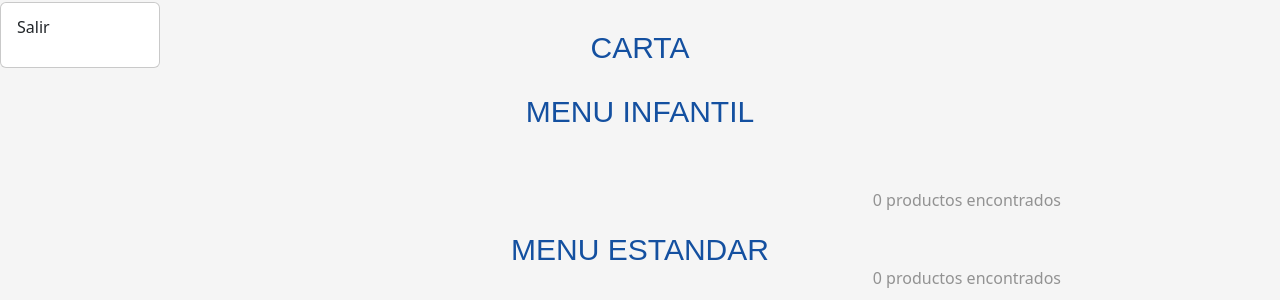
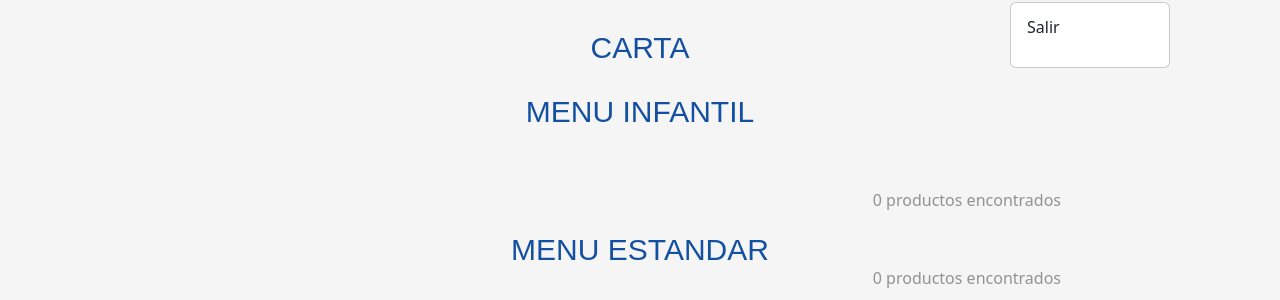
Before and after one commit to Andreulinares/testLinares, a PHP site: page /Foodrus/views/carta.php in a window 1280 px wide, after a click that opens the changed part. Shown: the part 83-383 px from the top of the page. Run offline with PHP 8.4, Linux system fonts and the light colour scheme; the visitor is signed in with stand-in values (Sample User, id 1); tables that the repository leaves empty or names only in its code hold one stand-in row (values such as "Sample post"); data that the repository does not hold is empty.

Commit message:
ajustes login

```diff
--- a/Foodrus/assets/css/carta.css
+++ b/Foodrus/assets/css/carta.css
@@ -251,6 +251,12 @@ header svg{
     background-color: #1450A0;
 }
 
+/* DESPLEGABLE MI CUENTA */
+
+ul.dropdown-menu.show{
+    left: 1010px;
+}
+
 /* VENTANA EMERGENTE CARRITO */
 
 #ventana{
--- a/Foodrus/assets/css/full_estil.css
+++ b/Foodrus/assets/css/full_estil.css
@@ -279,6 +279,12 @@ svg{
     height: 160px;
 }
 
+/* DESPLEGABLE MI CUENTA */
+
+ul.dropdown-menu.show{
+    left: 1010px;
+}
+
 /* VENTANA EMERGENTE CARRITO */
 
 #ventana{
--- a/Foodrus/views/Inicio.php
+++ b/Foodrus/views/Inicio.php
@@ -66,7 +66,7 @@ session_start();
                     </a>
                     <?php
                     if (isset($_SESSION['user_email'])) : ?>
-                    <ul class="dropdown-menu" aria-labelledby="navbarDropdownInicio">
+                    <ul class="dropdown-menu" aria-labelledby="navbarDropdown" class="desplegable">
                       <li>
                         <form action="../index.php?controller=usuario&action=logout" method="post">
                           <button type="submit" class="dropdown-item" name="cerrar_sesion">Salir</button>
--- a/Foodrus/views/carta.php
+++ b/Foodrus/views/carta.php
@@ -73,7 +73,7 @@ session_start();
                         </a>
                         <?php
                         if (isset($_SESSION['user_email'])) : ?>
-                        <ul class="dropdown-menu" aria-labelledby="navbarDropdownCarta">
+                        <ul class="dropdown-menu" aria-labelledby="navbarDropdown" class="desplegable">
                             <li>
                             <form action="../index.php?controller=usuario&action=logout" method="post">
                                 <button type="submit" class="dropdown-item" name="cerrar_sesion">Salir</button>
```
